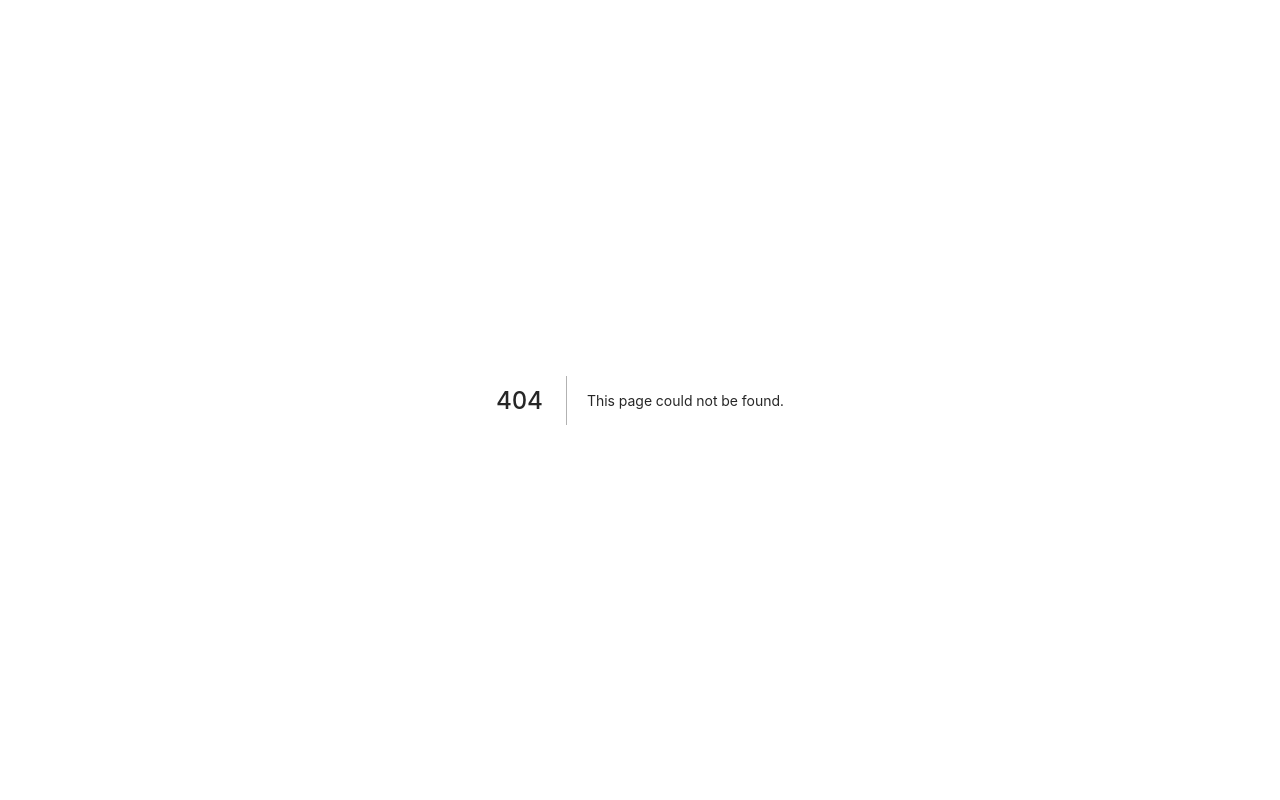
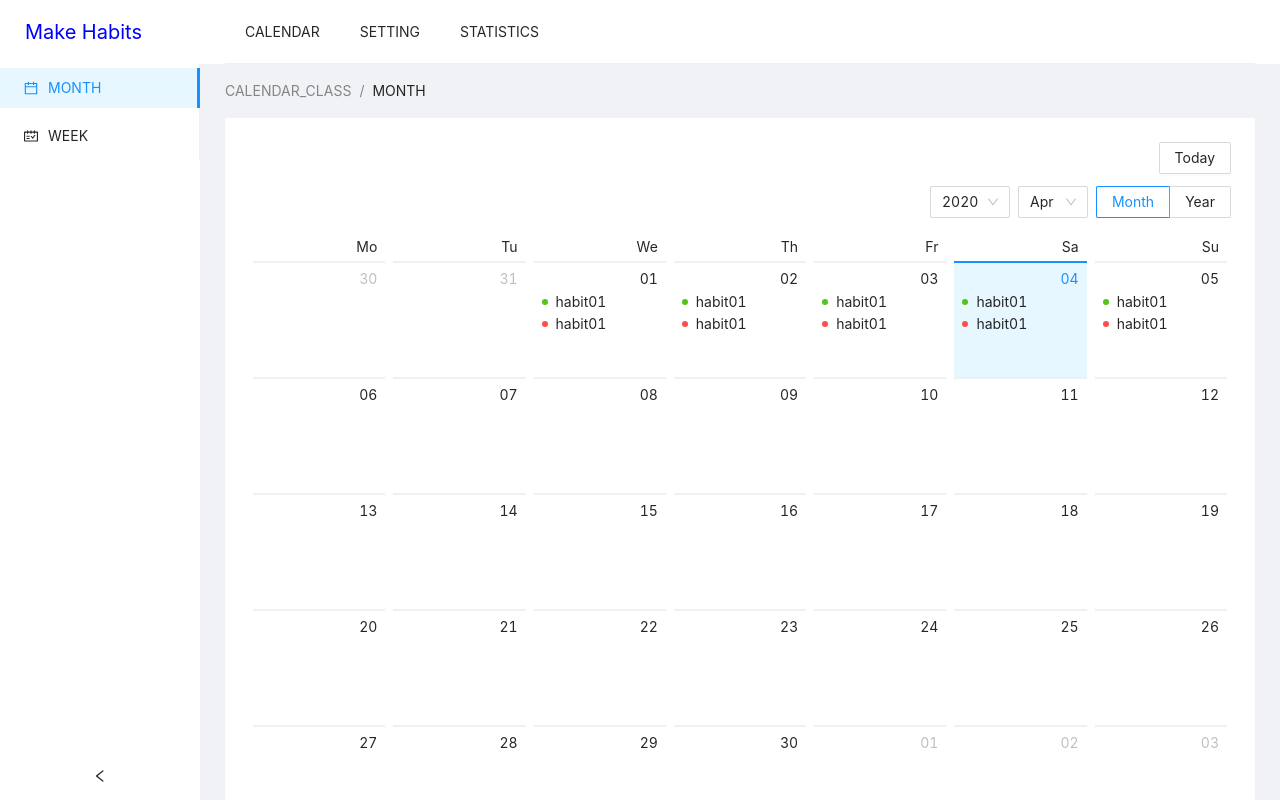
Before and after one commit to stkim77/toy-daily-check, a Next.js app: page /calendar_class in a window 1280 px wide. Before the commit this address had no page. Shown: the top 800 px of the page. Built offline with nearby package versions, Linux system fonts and the light colour scheme.

Commit message:
use functional component

```diff
--- a/components/monthlyDisplay.tsx
+++ b/components/monthlyDisplay.tsx
@@ -110,7 +110,6 @@ class MonthlyDisplay extends Component<calendarType> {
   }
 
   render() {
-    console.log(this.props.data)
     const { value } = this.state;
     return (
       <React.Fragment>
--- /dev/null
+++ b/pages/calendar_class.tsx
@@ -0,0 +1,86 @@
+import React, { Component } from 'react';
+import { Layout, Menu } from 'antd';
+import { GetStaticProps, GetServerSideProps } from 'next';
+import { withRouter } from 'next/router';
+import { CalendarOutlined, ScheduleOutlined } from '@ant-design/icons';
+import { Header, MenuPath, MonthlyDisplay, WeeklyDisplay } from '../components';
+import { data } from '../config/tempData';
+import { calendarType } from '../config/constant';
+import moment from 'moment';
+
+moment.updateLocale("en", { week: {
+  dow: 1, // First day of week is Monday
+  doy: 4  // First week of year must contain 4 January (7 + 1 - 4)
+}});
+
+const { Content, Sider } = Layout;
+
+enum SIDE_MENU {
+  MONTH = "MONTH",
+  WEEK = "WEEK"
+};
+
+class Calender extends Component<calendarType> {
+  state = {
+    collapsed: false,
+    selectedMenu: SIDE_MENU.MONTH
+  };
+
+  onCollapse = (collapsed: boolean) => {
+    this.setState({ collapsed });
+  };
+
+  selectMenu = (menuName : string) => {
+    this.setState({selectedMenu: menuName});
+  }
+
+  render() {
+    const { selectedMenu } = this.state;
+    return (
+      <Layout style={{ minHeight: '100vh' }}>
+        <Header />
+        <Layout style={{ marginTop: 64 }}>
+          <Sider theme="light" collapsible collapsed={this.state.collapsed} onCollapse={this.onCollapse}>
+            <Menu
+              theme="light"
+              mode="inline"
+              defaultSelectedKeys={[SIDE_MENU.MONTH]}
+              selectedKeys={[this.state.selectedMenu]}
+              onClick={({ item, key })=>{
+                this.selectMenu(key);
+              }}
+            >
+              <Menu.Item key={SIDE_MENU.MONTH}>
+                <CalendarOutlined />
+                <span>{SIDE_MENU.MONTH}</span>
+              </Menu.Item>
+              <Menu.Item key={SIDE_MENU.WEEK}>
+                <ScheduleOutlined />
+                <span>{SIDE_MENU.WEEK}</span>
+              </Menu.Item>
+            </Menu>
+          </Sider>
+          <Layout style={{ padding: '0 25px 25px' }}>
+            <MenuPath selectedMenu={this.state.selectedMenu} />
+            <Content
+              style={{
+                padding: 24,
+                margin: 0,
+                minHeight: 280,
+                background: 'white'
+              }}
+            >
+              {selectedMenu===SIDE_MENU.MONTH ? <MonthlyDisplay {...this.props}/> : <WeeklyDisplay/>}
+            </Content>
+          </Layout>
+        </Layout>
+      </Layout>
+    );
+  }
+}
+
+export const getServerSideProps: GetServerSideProps<calendarType> = async context => {
+  return { props : {data}};
+}
+
+export default Calender;
--- a/pages/index.tsx
+++ b/pages/index.tsx
@@ -23,7 +23,7 @@ class Index extends Component {
 
   render() {
     if (this.state.auth) {
-      Router.push(`/${HEADER_MENU[0]}`);
+      Router.push(`/${HEADER_MENU[0]}?menu=MONTH`);
       // return null;
     };
 
```
Also changed, not shown: pages/calendar.tsx (+30 -21 lines).
